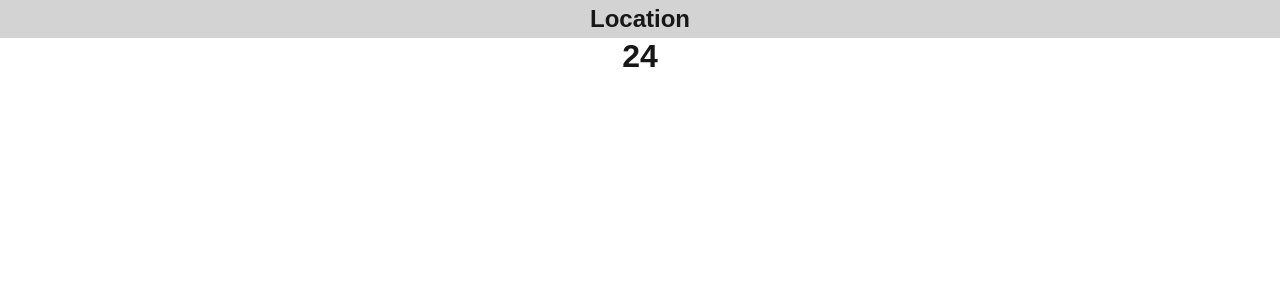
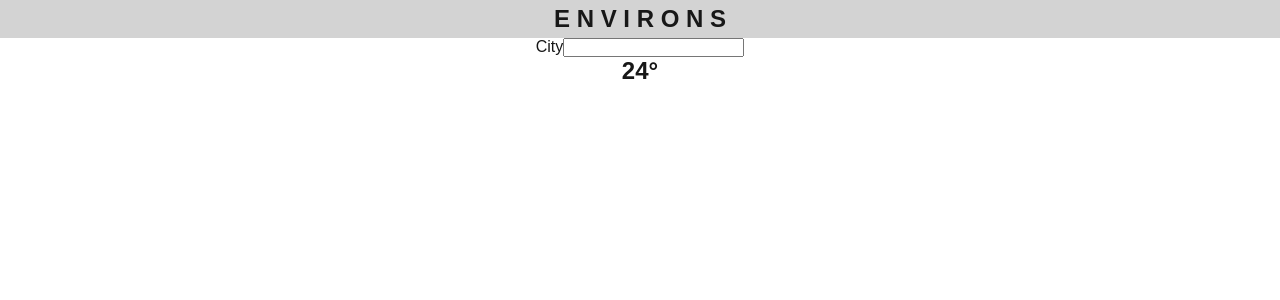
Before and after one commit to PratikKumarRout/Environs, a Next.js app: page / in a window 1280 px wide. Shown: the top 300 px of the page. Built offline with nearby package versions, Linux system fonts and the light colour scheme.

Commit message:
ready to roll

```diff
--- a/src/app/components/header.js
+++ b/src/app/components/header.js
@@ -1,7 +1,7 @@
-export default function Header() {
+export default function Header({location}) {
     return <section>
         <h2 style={{ padding: "5px", backgroundColor: "lightgray" }}>
-            Location
+            {location}
         </h2>
     </section>;
 }
--- a/src/app/components/hero.js
+++ b/src/app/components/hero.js
@@ -1,3 +1,7 @@
-export default function Hero () {
-    return <h1>24</h1>;
+export default function Hero({ temp }) {
+    return <section>
+        <label>City</label>
+        <input></input>
+        <h1>{temp}°</h1>
+    </section>;
 }
--- a/src/app/page.js
+++ b/src/app/page.js
@@ -3,7 +3,7 @@ import Hero from "./components/hero";
 
 export default function Home() {
   return <>
-    <Header />
-    <Hero />
+    <Header location={"E N V I R O N S"} />
+    <Hero temp={24} />
   </>;
 }
```
